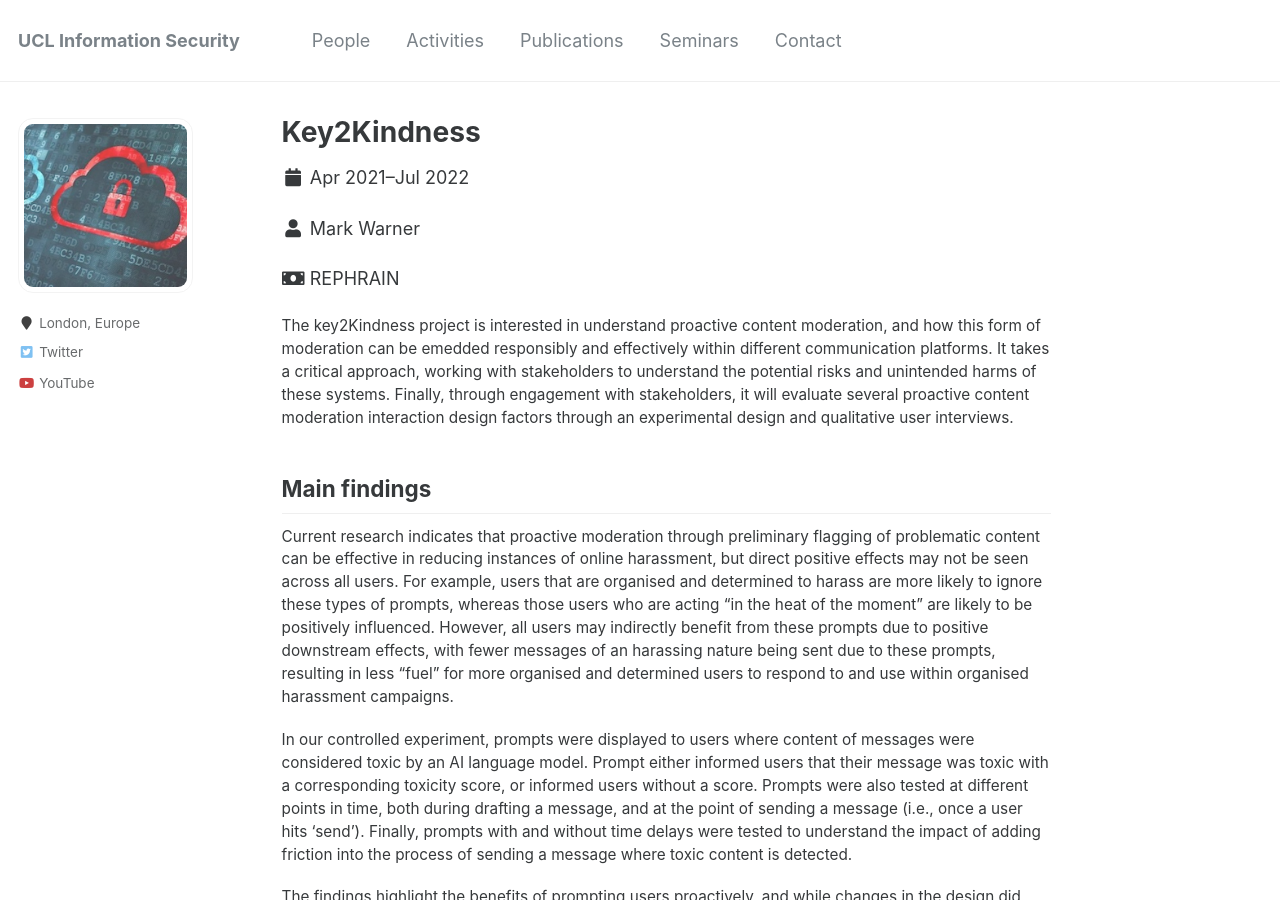
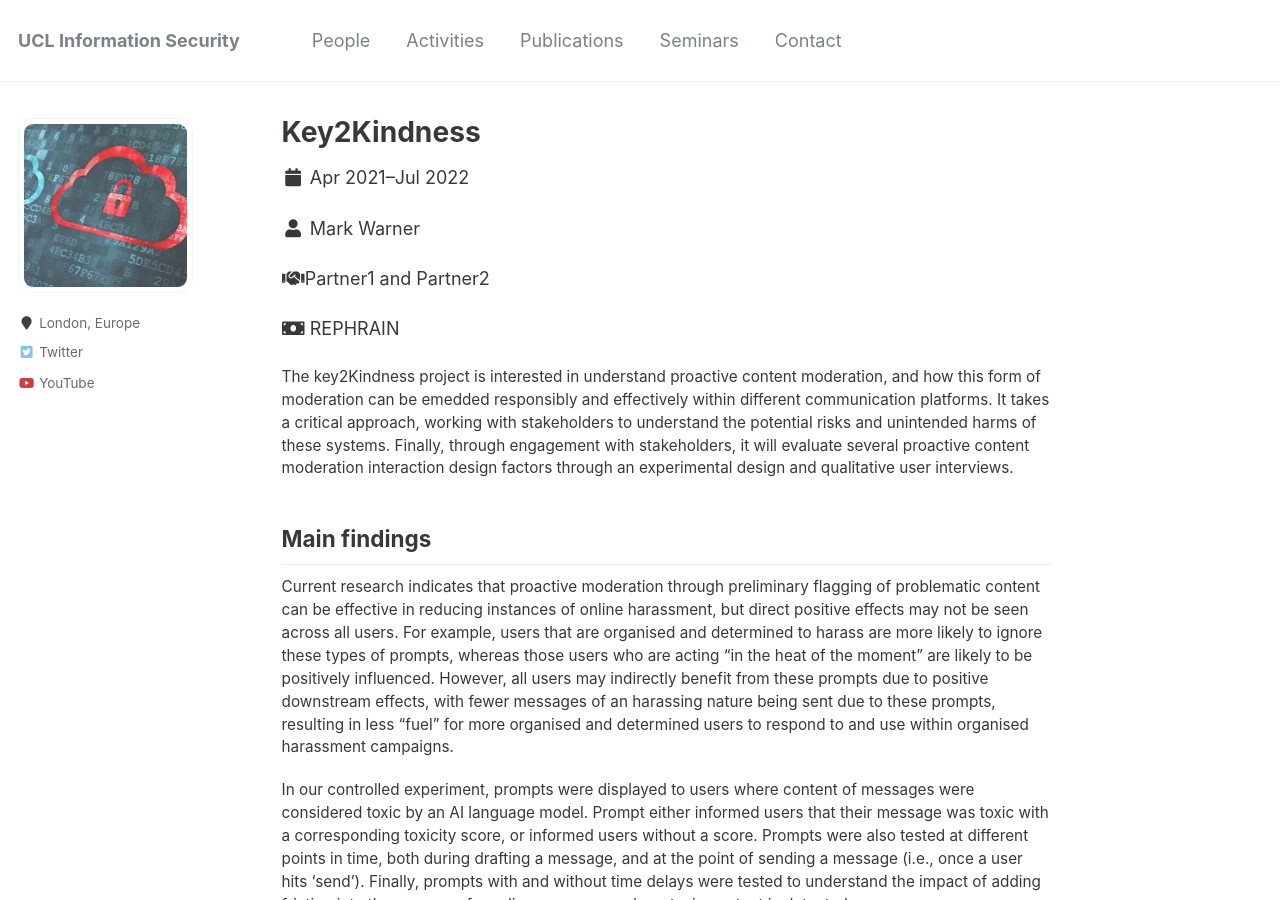
Before and after one commit to uclisec/uclisec.github.io, a Jekyll site: the page built from _projects/KEY2KINDNESS.md, in a window 1280 px wide and 900 px high. Built offline with Jekyll 4.4.1, drawn with Linux system fonts in a browser that asks for light colours; some of the changed lines change nothing that is shown.

Commit message:
revised partner details

```diff
--- a/_includes/partners.html
+++ b/_includes/partners.html
@@ -1,3 +1,18 @@
-{%- assign funder = include.funder %}
-  <i class="fa fa-fw fa-money-bill"></i>
-  {{ funder }}</p>
+{%- assign partners = include.partners %}
+{%- assign partnerCount = partners | size -%}
+{% if partnerCount == 0 %}
+{% elsif partnerCount == 1 %}
+  <i class="fa fa-fw fa-handshake"></i>
+  {{ partners | first }}</p>
+{% else %}
+  <i class="fa fa-fw fa-handshake"></i>
+    {%- for partner in partners -%}
+        {%- if forloop.first -%}
+            {{- partner -}}
+        {%- elsif forloop.last -%}
+            {{- " and " -}}{{- partner -}}
+        {%- else -%}
+            {{- ", "-}}{{- partner -}}
+        {%- endif -%}
+    {%- endfor -%}
+{% endif %}
--- a/_layouts/project.html
+++ b/_layouts/project.html
@@ -38,6 +38,7 @@ layout: default
         {% if page.talk_type %}<p>{{page.talk_type}} at {{ page.venue }},  {{page.location}} {% endif %}
 
         <p>{% include multiauthor.html authors=page.authors  %}</p>
+        <p>{% include partners.html partners=page.partners  %}</p>
         <p>{% include funder.html funder=page.funder  %}</p>
         </header>
       {% endunless %}
```
